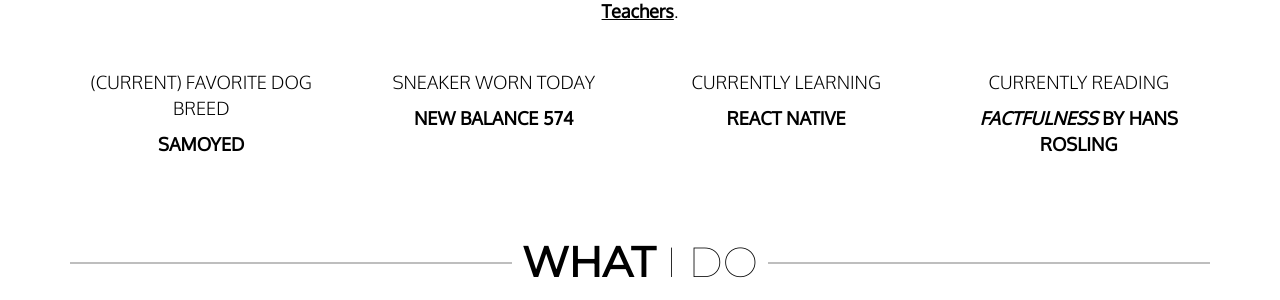
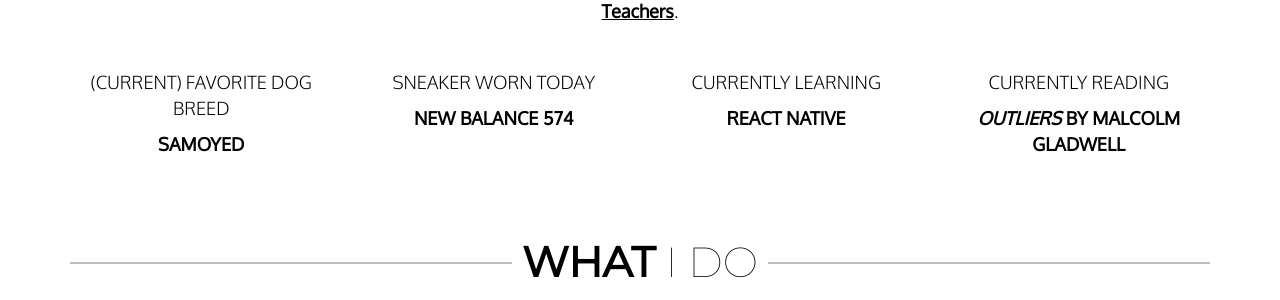
Before and after one commit to haanmiba/haanmiba.github.io, a Jekyll site: the page built from index.md, in a window 1280 px wide and 900 px high, scrolled down 1204 px. Shown: the part 154-454 px from the top of the window. Built offline with Jekyll 4.4.1, drawn with Linux system fonts in a browser that asks for light colours; nearby versions of some CDN libraries.

Commit message:
Updated book -- finished Factfulness

```diff
--- a/_data/about.yml
+++ b/_data/about.yml
@@ -11,5 +11,5 @@ dog: "Samoyed"
 sneaker: "New Balance 574"
 learning: "React Native"
 reading:
-  book: "Factfulness"
-  author: "Hans Rosling"
+  book: "Outliers"
+  author: "Malcolm Gladwell"
```
